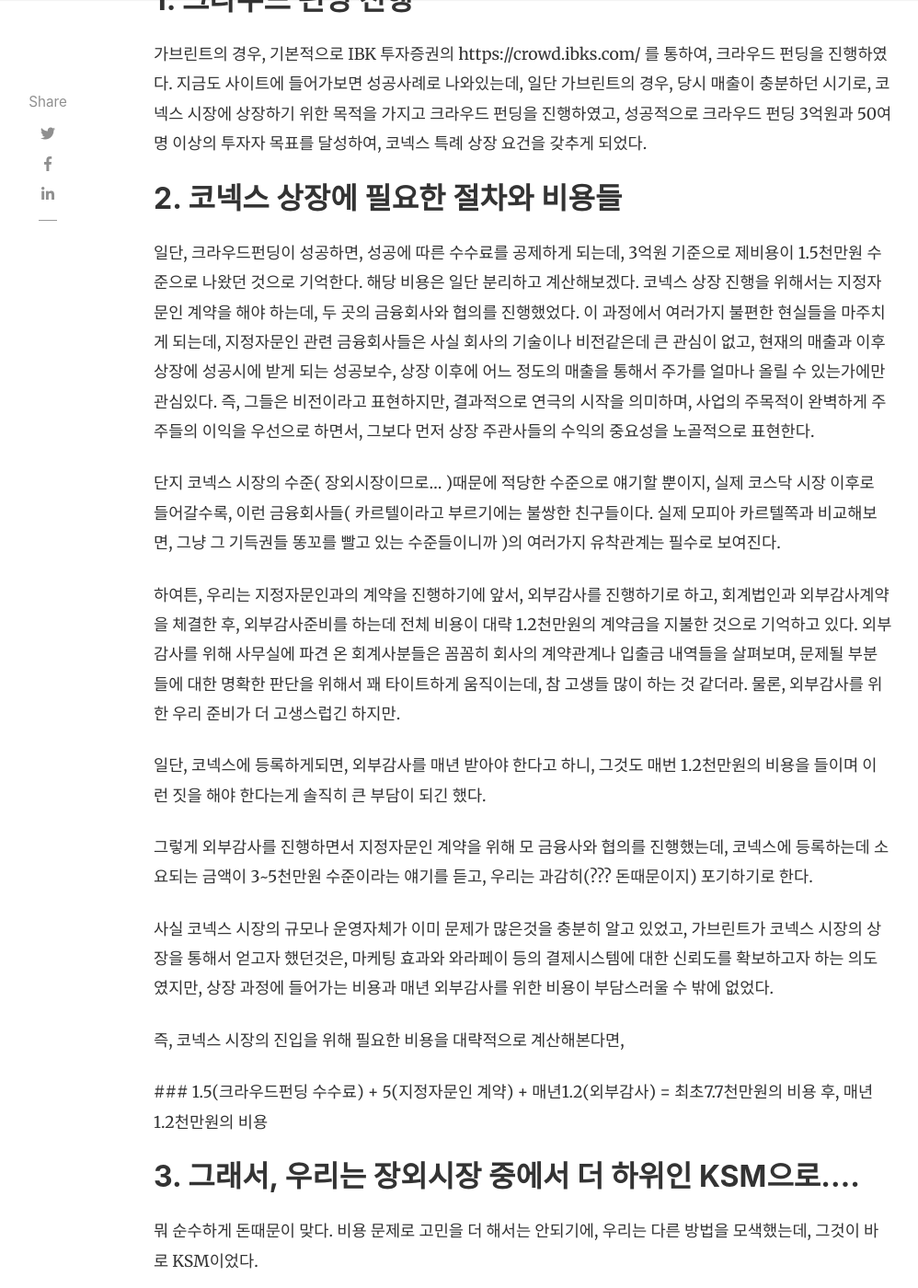
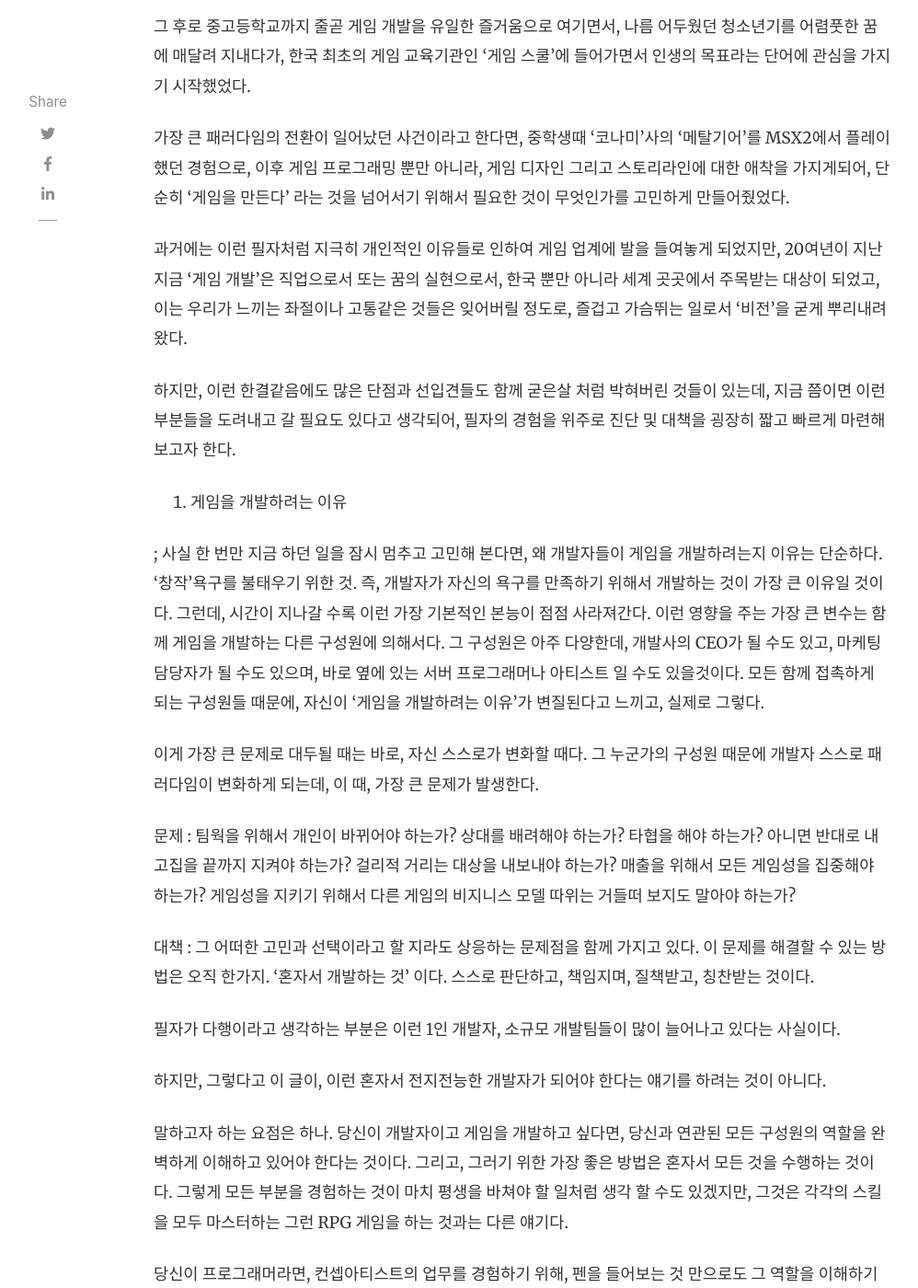
Before and after one commit to head77x/head77x.github.io, a Jekyll site: the page built from _posts/2020-01-19-오랜만에 다시읽는 Game D to F.md, in a window 1280 px wide and 1400 px high, scrolled down 1047 px. Shown: the whole window at 92% size, without its empty margins (118-1116 px from the left). Built offline with Jekyll 4.4.1, drawn with Linux system fonts in a browser that asks for light colours; nearby versions of some CDN libraries; comment, search, counter and statistics services are not loaded; some of the changed text lies outside the part shown.

Commit message:
Update 2020-01-19-오랜만에 다시읽는 Game D to F.md

```diff
--- a/_posts/2020-01-19-오랜만에 다시읽는 Game D to F.md
+++ b/_posts/2020-01-19-오랜만에 다시읽는 Game D to F.md
@@ -1,63 +1,129 @@
 ---
 layout: post
-title:  "KSM 등록 절차에 대한 내용"
+title:  "Game D to F"
 author: brandon
 categories: [ Jekyll, tutorial ]
 image: assets/images/16.jpg
 ---
-KSM(Korea Startup Market) 에 (주)가브린트(www.gavrint.com) 를 KSM 등록 진행하던 절차를 로그를 남긴다.
 
-## 1. 크라우드 펀딩 진행
-가브린트의 경우, 기본적으로 IBK 투자증권의 https://crowd.ibks.com/ 를 통하여, 크라우드 펀딩을 진행하였다. 지금도 사이트에 들어가보면 성공사례로 나와있는데, 일단 가브린트의 경우, 당시 매출이 충분하던 시기로, 코넥스 시장에 상장하기 위한 목적을 가지고 크라우드 펀딩을 진행하였고, 성공적으로 크라우드 펀딩 3억원과 50여명 이상의 투자자 목표를 달성하여, 코넥스 특례 상장 요건을 갖추게 되었다.
+필자가 PC를 다루기 시작한 것은 초등학교 2학년 때, 어느날 갑자기 아버지가 SPC-300을 사주면서 시작되었다. 여전히 기억에 남는건, 본체를 TV에 연결하려면 안테나 단자에 선을 연결해서, 돌리는 다이얼로 13번에 맞춰 화면을 맞춰줘야 했었던 기억.
 
-## 2. 코넥스 상장에 필요한 절차와 비용들
-일단, 크라우드펀딩이 성공하면, 성공에 따른 수수료를 공제하게 되는데, 3억원 기준으로 제비용이 1.5천만원 수준으로 나왔던 것으로 기억한다. 해당 비용은 일단 분리하고 계산해보겠다.
-코넥스 상장 진행을 위해서는 지정자문인 계약을 해야 하는데, 두 곳의 금융회사와 협의를 진행했었다. 이 과정에서 여러가지 불편한 현실들을 마주치게 되는데, 지정자문인 관련 금융회사들은 사실 회사의 기술이나 비전같은데 큰 관심이 없고, 현재의 매출과 이후 상장에 성공시에 받게 되는 성공보수, 상장 이후에 어느 정도의 매출을 통해서 주가를 얼마나 올릴 수 있는가에만 관심있다. 즉, 그들은 비전이라고 표현하지만, 결과적으로 연극의 시작을 의미하며, 사업의 주목적이 완벽하게 주주들의 이익을 우선으로 하면서, 그보다 먼저 상장 주관사들의 수익의 중요성을 노골적으로 표현한다.
+ 그 후로 중고등학교까지 줄곧 게임 개발을 유일한 즐거움으로 여기면서, 나름 어두웠던 청소년기를 어렴풋한 꿈에 매달려 지내다가, 한국 최초의 게임 교육기관인 '게임 스쿨'에 들어가면서 인생의 목표라는 단어에 관심을 가지기 시작했었다.
 
-단지 코넥스 시장의 수준( 장외시장이므로... )때문에 적당한 수준으로 얘기할 뿐이지, 실제 코스닥 시장 이후로 들어갈수록, 이런 금융회사들( 카르텔이라고 부르기에는 불쌍한 친구들이다. 실제 모피아 카르텔쪽과 비교해보면, 그냥 그 기득권들 똥꼬를 빨고 있는 수준들이니까 )의 여러가지 유착관계는 필수로 보여진다.
 
-하여튼, 우리는 지정자문인과의 계약을 진행하기에 앞서, 외부감사를 진행하기로 하고, 회계법인과 외부감사계약을 체결한 후, 외부감사준비를 하는데 전체 비용이 대략 1.2천만원의 계약금을 지불한 것으로 기억하고 있다.
-외부감사를 위해 사무실에 파견 온 회계사분들은 꼼꼼히 회사의 계약관계나 입출금 내역들을 살펴보며, 문제될 부분들에 대한 명확한 판단을 위해서 꽤 타이트하게 움직이는데, 참 고생들 많이 하는 것 같더라. 물론, 외부감사를 위한 우리 준비가 더 고생스럽긴 하지만.
 
-일단, 코넥스에 등록하게되면, 외부감사를 매년 받아야 한다고 하니, 그것도 매번 1.2천만원의 비용을 들이며 이런 짓을 해야 한다는게 솔직히 큰 부담이 되긴 했다.
+ 가장 큰 패러다임의 전환이 일어났던 사건이라고 한다면, 중학생때 '코나미'사의 '메탈기어'를 MSX2에서 플레이 했던 경험으로,   이후 게임 프로그래밍 뿐만 아니라, 게임 디자인 그리고 스토리라인에 대한 애착을 가지게되어, 단순히 '게임을 만든다' 라는 것을 넘어서기 위해서 필요한 것이 무엇인가를 고민하게 만들어줬었다.
 
-그렇게 외부감사를 진행하면서 지정자문인 계약을 위해 모 금융사와 협의를 진행했는데, 코넥스에 등록하는데 소요되는 금액이 3~5천만원 수준이라는 얘기를 듣고, 우리는 과감히(??? 돈때문이지) 포기하기로 한다.
 
-사실 코넥스 시장의 규모나 운영자체가 이미 문제가 많은것을 충분히 알고 있었고, 가브린트가 코넥스 시장의 상장을 통해서 얻고자 했던것은, 마케팅 효과와 와라페이 등의 결제시스템에 대한 신뢰도를 확보하고자 하는 의도였지만, 상장 과정에 들어가는 비용과 매년 외부감사를 위한 비용이 부담스러울 수 밖에 없었다.
 
-즉, 코넥스 시장의 진입을 위해 필요한 비용을 대략적으로 계산해본다면,
+ 과거에는 이런 필자처럼 지극히 개인적인 이유들로 인하여 게임 업계에 발을 들여놓게 되었지만, 20여년이 지난 지금 '게임 개발'은 직업으로서 또는 꿈의 실현으로서, 한국 뿐만 아니라 세계 곳곳에서 주목받는 대상이 되었고, 이는 우리가 느끼는 좌절이나 고통같은 것들은 잊어버릴 정도로, 즐겁고 가슴뛰는 일로서 '비전'을 굳게 뿌리내려왔다.
 
- ### 1.5(크라우드펀딩 수수료) + 5(지정자문인 계약) + 매년1.2(외부감사) = 최초7.7천만원의 비용 후, 매년 1.2천만원의 비용
 
-## 3. 그래서, 우리는 장외시장 중에서 더 하위인 KSM으로....
 
-뭐 순수하게 돈때문이 맞다. 비용 문제로 고민을 더 해서는 안되기에, 우리는 다른 방법을 모색했는데, 그것이 바로 KSM이었다.
+ 하지만, 이런 한결같음에도 많은 단점과 선입견들도 함께 굳은살 처럼 박혀버린 것들이 있는데, 지금 쯤이면 이런 부분들을 도려내고 갈 필요도 있다고 생각되어, 필자의 경험을 위주로 진단 및 대책을 굉장히 짧고 빠르게 마련해 보고자 한다.
 
-KSM 등록 요건은 크라우드 펀딩에 성공한 기업이면 가능하기 때문에, 우리는 KSM 등록을 진행했다.
 
-이 때 필요한 자료들은 다음과 같다.
 
-### A. KSM 등록 신청서
-### B. 크라우드 펀딩 성공 확인서( 우리의 경우, IBK 투자증권에서 받았다 )
-### C. 회사 정관
-### D. 주권불발행확인서( KSM에서 주식이 거래될때 실제 주권을 발행하지 않을 것이라는 확인서. 요즘은 전자증권으로 바뀌었을꺼다 )
-### E. 증권의 명의개서대행업무 위탁계약서 ( 한국예탁결제원에서 이후 KSM에서 주식이 거래될때 이 행위들을 대행한다는 뜻이다 )
-### F. 중소기업확인서
-### G. 법인등기부등본
-### H. 사업자 등록증
-### I. 재무제표
-### J. 전체 재직증명서
+ 1. 게임을 개발하려는 이유
 
-즉, 서류내용에서도 보면 알 수 있듯이, 크라우드 펀딩 성공 관련 이외에는 특별한 서류는 없다.
+  ; 사실 한 번만 지금 하던 일을 잠시 멈추고 고민해 본다면, 왜 개발자들이 게임을 개발하려는지 이유는 단순하다. '창작'욕구를 불태우기 위한 것. 즉, 개발자가 자신의 욕구를 만족하기 위해서 개발하는 것이 가장 큰 이유일 것이다. 그런데, 시간이 지나갈 수록 이런 가장 기본적인 본능이 점점 사라져간다. 이런 영향을 주는 가장 큰 변수는 함께 게임을 개발하는 다른 구성원에 의해서다. 그 구성원은 아주 다양한데, 개발사의 CEO가 될 수도 있고, 마케팅 담당자가 될 수도 있으며, 바로 옆에 있는 서버 프로그래머나 아티스트 일 수도 있을것이다. 모든 함께 접촉하게 되는 구성원들 때문에, 자신이 '게임을 개발하려는 이유'가 변질된다고 느끼고, 실제로 그렇다.
 
-이렇게 KSM에 등록하게되면, 자유롭게 사람들이 KSM에서 우리 회사의 주식을 거래할 수 있다!!!! 라는 환상이 있겠으나, 사실 KSM관련 앱이나 거래 관련 절차가 워낙 불편하게 되어있어, 가브린트도 주주 몇분 이외에는 거래하는 방법을 모른다. ㅋ
+ 이게 가장 큰 문제로 대두될 때는 바로, 자신 스스로가 변화할 때다. 그 누군가의 구성원 때문에 개발자 스스로 패러다임이 변화하게 되는데, 이 때, 가장 큰 문제가 발생한다.
 
-내가 분명히 알려주고 싶은 부분은 KSM을 통해서 주식 거래가 이루어질 것이라는건 절대 희망을 갖지 마라.
 
-한국거래소도 마찬가지고, 증권사나 금융카르텔에서, 장외시장을 위해서 신경쓰고 싶어하는 사람들 자체가 없다.
 
-OTC와 OTCBB라는걸 운영하는 친구들이나, 어떻게든 좀 덜떨어진 친구들 펌핑해서 돈 벌어먹을까 정도 머리굴리는 것이지.
+ 문제 : 팀웍을 위해서 개인이 바뀌어야 하는가? 상대를 배려해야 하는가? 타협을 해야 하는가? 아니면 반대로 내 고집을 끝까지 지켜야 하는가? 걸리적 거리는 대상을 내보내야 하는가? 매출을 위해서 모든 게임성을 집중해야 하는가? 게임성을 지키기 위해서 다른 게임의 비지니스 모델 따위는 거들떠 보지도 말아야 하는가?
 
-한국의 주식시장은 그냥 저기 인도차이나반도의 나라 수준이라고 보면 딱 맞다.
 
-파이팅!~
+
+ 대책 : 그 어떠한 고민과 선택이라고 할 지라도 상응하는 문제점을 함께 가지고 있다. 이 문제를 해결할 수 있는 방법은 오직 한가지. '혼자서 개발하는 것' 이다. 스스로 판단하고, 책임지며, 질책받고, 칭찬받는 것이다.
+
+
+
+ 필자가 다행이라고 생각하는 부분은 이런 1인 개발자, 소규모 개발팀들이 많이 늘어나고 있다는 사실이다.
+
+ 하지만, 그렇다고 이 글이, 이런 혼자서 전지전능한 개발자가 되어야 한다는 얘기를 하려는 것이 아니다.
+
+
+
+ 말하고자 하는 요점은 하나. 당신이 개발자이고 게임을 개발하고 싶다면, 당신과 연관된 모든 구성원의 역할을 완벽하게 이해하고 있어야 한다는 것이다. 그리고, 그러기 위한 가장 좋은 방법은 혼자서 모든 것을 수행하는 것이다. 그렇게 모든 부분을 경험하는 것이 마치 평생을 바쳐야 할 일처럼 생각 할 수도 있겠지만, 그것은 각각의 스킬을 모두 마스터하는 그런 RPG 게임을 하는 것과는 다른 얘기다.
+
+ 당신이 프로그래머라면, 컨셉아티스트의 업무를 경험하기 위해, 펜을 들어보는 것 만으로도 그 역할을 이해하기 시작하는 단계가 될 것이다. 그리고, 이런 본인의 분야 이외의 업무들을 실제로 수행해 가면서, 고통스러운 느낌이 아닌, 원하는 게임을 개발하는 과정의 순수한 희열을 느끼게 된다면, 그 모든 경험이 뇌에 각인되어 이후의 어떠한 변수에 어떻게 대처할 수 있는지에 대한 감각을 보유하게 될 것이다.
+
+
+
+ 이렇게 서술했음에도, 분명히 감각을 이미 모두 불태워버려 재만 남아있는 개발자들 같은 경우에는 전혀 위와 같은 노력의 필요성을 인지하지 못할 수 있다.
+
+
+
+ 그런 이들을 위한 두 번째 진단.
+
+
+
+ 2. 지금 필요한게 '돈'이지?
+
+ ; 그렇다. 게임 개발이 '직업' 이 되면서, '의식주'를 게임 개발로 해결해야 하는 현실에 맞닥뜨려 있는 개발자들이 꽤 많을 것이다. 하지만, 1 번에서 분명히 언급했듯이, 당신에게 영향을 끼치는 구성원 중에는 '돈'도 포함되어져 있다. 즉, 당신이 10명의 개발자와 게임을 개발한다면, 당신이 받아야 할 월급을 나머지 10명에게 나눠줘야 한다. ( 좀 웃긴 표현인데, 한국인들은 그 특성상 이렇게 생각하는 사람들이 많다. 마치 내가 벌어야 할 돈인데, 재벌 놈들이 벌어가서 내가 돈을 못 번다는 느낌 )
+
+ 만약, 당신이 100명의 개발자들과 함께 게임을 개발한다면, 뭔가 안정적인 느낌과 불안한 느낌을 같이 느끼게 될 것이다. 쉽게 회사가 사라지지 않을 꺼라는 말도 않되는 안정감과 내 프로젝트가 매출이 낮으면 어떻게 될 까 라는 알 수 없는 불안한 느낌. 여기에 더군다나 불안한 느낌조차 못느끼는 불감증이라면 문제가 심각하겠지만...
+
+
+
+ 하여튼, 거의 대부분의 개발자들이라면 자신이 받는 연봉, 성공 보수, 퇴직금 같은 금전적인 보상을 기대하는게 사실이다.
+
+
+
+ 문제 : '대박'을 내기 위해 열정 페이도 감수한다? 공무원들처럼 안정적인 철밥통을 고수하기 위해 복지부동? 개발사를 여기저기 옮겨다니면서 연봉 뻥튀기? 고액 연봉과 승진을 위해서 열심히 정치질을? 게임만 잘 만들어서 매출만 잘 내면되니 개발만 몰두? 이 참에 창업? 소스코드를 팔아 넘겨?
+
+
+
+ 대책 : 이것 역시 정답은 존재한다. '근면, 성실, 인내, 정직' 이런 단어만 굳게 붙들고 있다면 분명히 언젠가는 당신이 원하는 '돈'이 따라오게 될 것이다. 하지만, 대부분 그렇듯이 우리는 지름길을 원한다. 항상 빠르게 뭔가를 얻어야 하는 환경들 때문이다. 왠지 조금만 늦으면 그것으로 머나먼 나락으로 떨어져버려 다시는 못 올라올 것처럼 느끼는 그런 사회구조.
+
+
+
+ 지름길을 알려주랴? 그렇다면, 다시 1번으로 돌아가서 보시라.
+
+
+
+ 역할 놀이.
+
+ 당신이 스스로 CEO가 되고, CFO가 되어보라. 본인이 가진 통장을 털어서 창업해보는 것이 가장 빠른 지름길일 것이다. 물론 오링(All-In)되기에도 지름길일 수도 있고...
+
+
+
+ 하지만, 이렇게 게임 개발에 필요한 자금의 요소들과 자금 수급에 대한 방법들, 투자자들의 놀라운 인내력이나 병신같은 아둔함 등도 경험해 볼 수록, 자신에게 최고의 자산이 되어줄 것이다.
+
+
+
+ 필자가 얘기하고 싶은 요점이 이 두가지 이다.
+
+
+
+ 한국 게임 개발자의 가장 큰 문제점은 산업화되면서 고착화 되어버린 선입견을 깨고자 하는 의지가 약해져 버린 개발자의 문제, 그리고 산업의 전체 구조를 이해하는 능력의 부재로 인해서, 꿈 속에서 헤매면서 허공에 주먹질만 해대는 인지 부족의 문제가 있다.
+
+
+
+ 이걸 해결한다? 라는건 좀 과장된 표현같고, 조금 더 빠르게 시행착오를 먼저 겪고, 다시 되돌아 올 수 있는 힘을 남겨두어 성공을 향해 갈 수 있는 방법이라고 생각되어 글로 싸질러 봤다.
+
+
+
+ 결론적인 대책을 한 구절로 표현하자면...
+
+
+
+ 1인 개발사 대표로서 직접 게임 개발과 개발사 운영을 해보라.
+
+
+
+ 졸라 어려운것 같다고?
+
+
+
+ 이 사람아.... 지금 2015년일세.... 혼자서 나라도 말아먹는 세상이 왔소.
+
+
+
+ 그건 반대로 혼자서 나라도 일으킬 수 있는 세상이라는 뜻이요.
+
+
+
+ 파이팅 한국 개발자분들!
```
